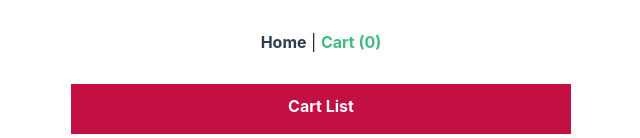
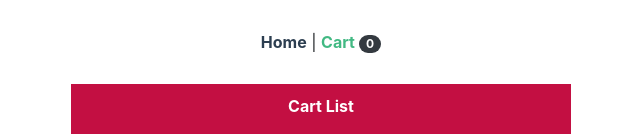
Before and after one commit to fhlevi/shopping-cart-app, a Vue app: page /cart in a window 1280 px wide. Shown: the top 138 px of the page, without its empty margins (319-959 px from the left). Built offline with nearby package versions, Linux system fonts and the light colour scheme; the HTML template or start-up script is replaced by a standard one.

Commit message:
update module cartshop at date 4/11/2019 22:22

```diff
--- a/src/App.vue
+++ b/src/App.vue
@@ -2,20 +2,23 @@
   <div id="app">
     <div id="nav">
       <router-link to="/">Home</router-link>&nbsp;|
-      <router-link to="/cart">Cart ({{countcartlist}})</router-link>
+      <router-link to="/cart">
+        Cart
+        <span class="badge badge-pill badge-dark">{{countcartlist}}</span>
+      </router-link>
     </div>
     <router-view />
   </div>
 </template>
 
 <script>
-import {mapGetters} from 'vuex'
+import { mapGetters } from "vuex";
 
 export default {
   computed: {
-    ...mapGetters(['countcartlist'])
+    ...mapGetters(["countcartlist"])
   }
-}
+};
 </script>
 
 <style>
--- a/src/components/Products.vue
+++ b/src/components/Products.vue
@@ -2,7 +2,7 @@
   <div class="container">
     <Header></Header>
     <div v-for="(item, index) in productList" v-bind:key="index">
-      <Title :nameTitle="item.store.name | titlefil"></Title>
+      <Title :nameTitle="item.store.name"></Title>
       <div class="produk-keranjang">
         <div class="title-produk">
           <label class="label-title">{{item.name}}</label>
```
